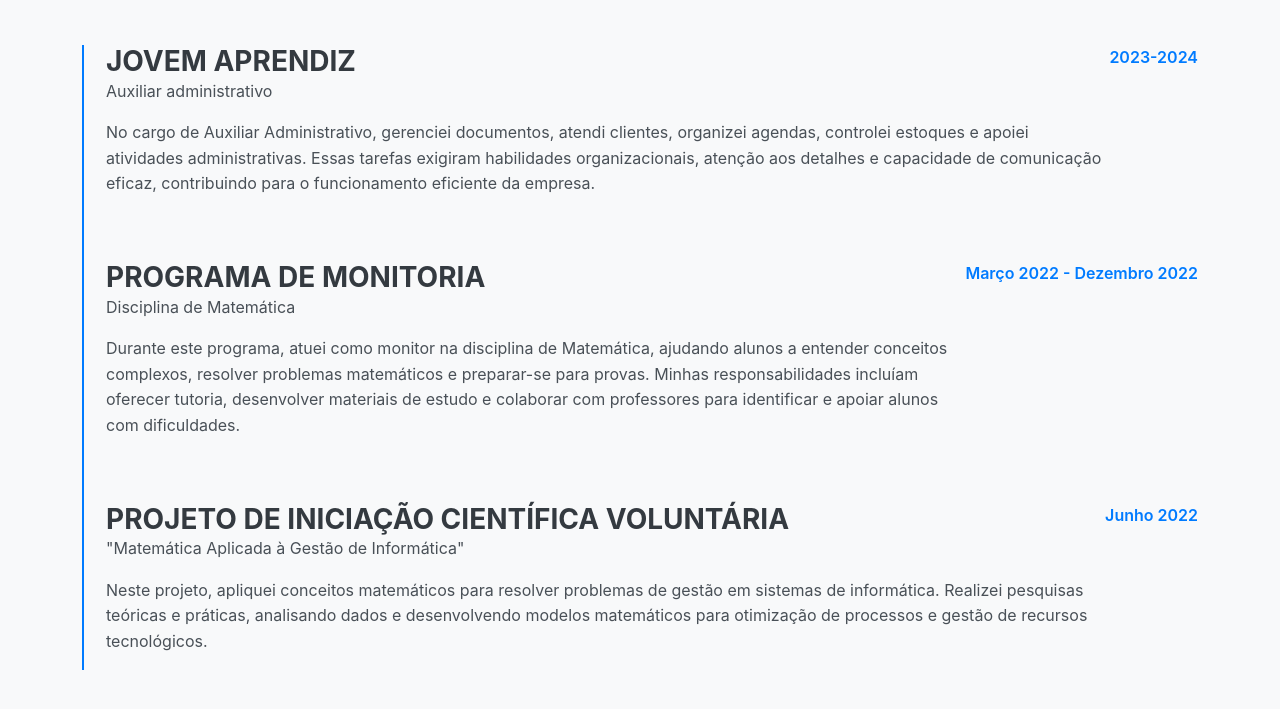
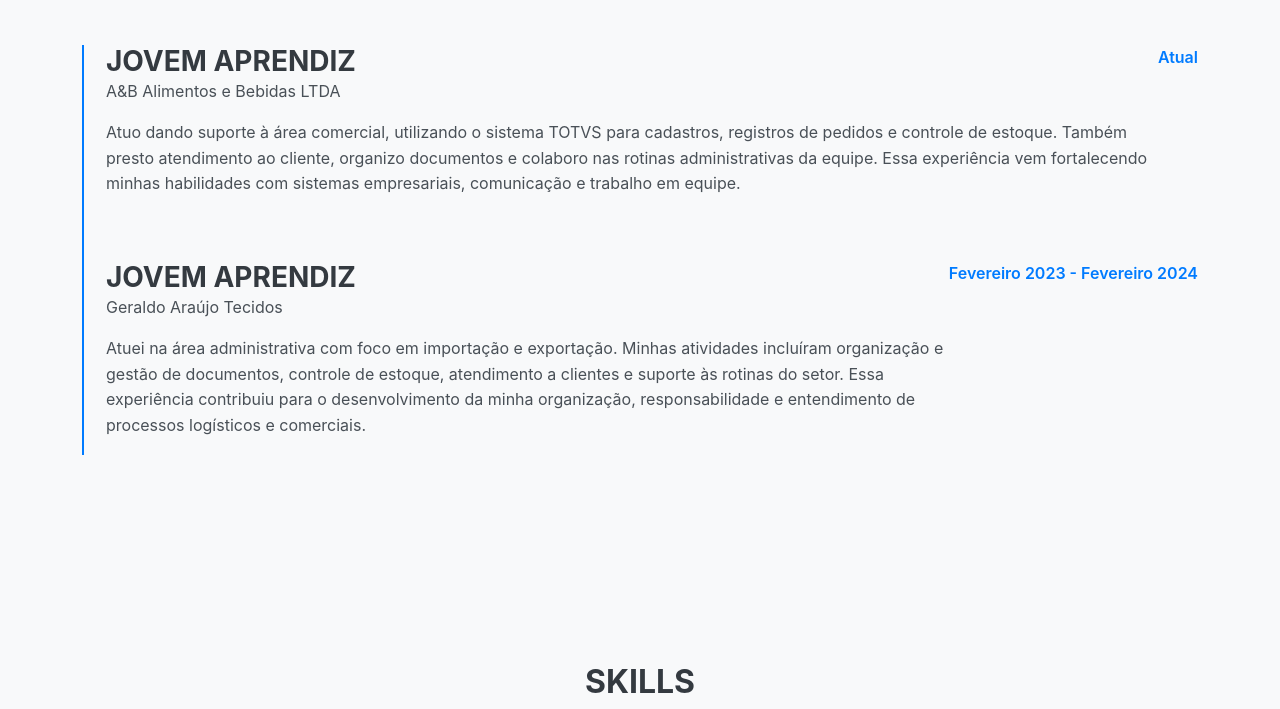
Before and after one commit to limaamorim/MeuPortif-lio, a plain HTML site: page index.html in a window 1280 px wide. Shown: the part 651-1360 px from the top of the page. Drawn offline with nearby package versions, Linux system fonts and the light colour scheme; a web font is replaced by a local one.

Commit message:
Update index.html

```diff
--- a/index.html
+++ b/index.html
@@ -62,7 +62,7 @@
                         tecnológica. Tenho experiência em desenvolvimento de software, gestão de projetos com
                         metodologias ágeis, e interesse por cibersegurança e inteligência artificial.</p>
                     <div class="social-icons">
-                        <a class="social-icon" href="https://www.linkedin.com/in/jos%C3%A9-fernando-a63036364/"
+                        <a class="social-icon" href="https://www.linkedin.com/in/jos%C3%A9-fernando-lima-amorim/"
                             target="_blank"><i class="fab fa-linkedin-in"></i></a>
                         <a class="social-icon" href="https://github.com/limaamorim" target="_blank"><i
                                 class="fab fa-github"></i></a>
@@ -83,38 +83,28 @@
                 <div class="d-flex flex-column flex-md-row justify-content-between mb-5">
                     <div class="flex-grow-1">
                         <h3 class="mb-0">Jovem Aprendiz</h3>
-                        <div class="subheading mb-3">Auxiliar administrativo</div>
-                        <p>No cargo de Auxiliar Administrativo, gerenciei documentos, atendi clientes, organizei
-                            agendas, controlei estoques e apoiei atividades administrativas. Essas tarefas exigiram
-                            habilidades organizacionais, atenção aos detalhes e capacidade de comunicação eficaz,
-                            contribuindo para o funcionamento eficiente da empresa.</p>
+                        <div class="subheading mb-3">A&B Alimentos e Bebidas LTDA</div>
+                        <p>Atuo dando suporte à área comercial, utilizando o sistema TOTVS para cadastros, registros de
+                            pedidos e controle de estoque. Também presto atendimento ao cliente, organizo documentos e
+                            colaboro nas rotinas administrativas da equipe. Essa experiência vem fortalecendo minhas
+                            habilidades com sistemas empresariais, comunicação e trabalho em equipe.</p>
                     </div>
-                    <div class="flex-shrink-0"><span class="timeline-date">2023-2024</span></div>
+                    <div class="flex-shrink-0"><span class="timeline-date">Atual</span></div>
                 </div>
 
                 <div class="d-flex flex-column flex-md-row justify-content-between mb-5">
                     <div class="flex-grow-1">
-                        <h3 class="mb-0">Programa de Monitoria</h3>
-                        <div class="subheading mb-3">Disciplina de Matemática</div>
-                        <p>Durante este programa, atuei como monitor na disciplina de Matemática, ajudando alunos a
-                            entender conceitos complexos, resolver problemas matemáticos e preparar-se para provas.
-                            Minhas responsabilidades incluíam oferecer tutoria, desenvolver materiais de estudo e
-                            colaborar com professores para identificar e apoiar alunos com dificuldades.</p>
+                        <h3 class="mb-0">Jovem Aprendiz</h3>
+                        <div class="subheading mb-3">Geraldo Araújo Tecidos</div>
+                        <p>Atuei na área administrativa com foco em importação e exportação. Minhas atividades incluíram
+                            organização e gestão de documentos, controle de estoque, atendimento a clientes e suporte às
+                            rotinas do setor. Essa experiência contribuiu para o desenvolvimento da minha organização,
+                            responsabilidade e entendimento de processos logísticos e comerciais.</p>
                     </div>
-                    <div class="flex-shrink-0"><span class="timeline-date">Março 2022 - Dezembro 2022</span></div>
-                </div>
-
-                <div class="d-flex flex-column flex-md-row justify-content-between mb-5">
-                    <div class="flex-grow-1">
-                        <h3 class="mb-0">Projeto de Iniciação Científica Voluntária</h3>
-                        <div class="subheading mb-3">"Matemática Aplicada à Gestão de Informática"</div>
-                        <p>Neste projeto, apliquei conceitos matemáticos para resolver problemas de gestão em sistemas
-                            de informática. Realizei pesquisas teóricas e práticas, analisando dados e desenvolvendo
-                            modelos matemáticos para otimização de processos e gestão de recursos tecnológicos.</p>
-                    </div>
-                    <div class="flex-shrink-0"><span class="timeline-date">Junho 2022</span></div>
+                    <div class="flex-shrink-0"><span class="timeline-date">Fevereiro 2023 - Fevereiro 2024</span></div>
                 </div>
             </div>
+        </div>
         </div>
     </section>
 
@@ -300,32 +290,19 @@
                     <ul class="fa-ul">
                         <li class="mb-3 certificate-item">
                             <span class="fa-li"><i class="fas fa-trophy"></i></span>
-                            Curso de importação e exportação
+                            Curso de HTML e CSS: Alura
                         </li>
                         <li class="mb-3 certificate-item">
                             <span class="fa-li"><i class="fas fa-trophy"></i></span>
-                            Inglês Intermediário
+                            Lógica de programação: Alura
                         </li>
                         <li class="mb-3 certificate-item">
                             <span class="fa-li"><i class="fas fa-trophy"></i></span>
-                            Técnico de Redes de Computadores
+                            Técnico de Redes de Computadores: ETE
                         </li>
                         <li class="mb-3 certificate-item">
                             <span class="fa-li"><i class="fas fa-trophy"></i></span>
-                            Programa de monitoria, na disciplina de matemática.
-                        </li>
-                        <li class="mb-3 certificate-item">
-                            <span class="fa-li"><i class="fas fa-trophy"></i></span>
-                            Menção honrosa na Olimpíada Pernambucana de Química
-                        </li>
-                        <li class="mb-3 certificate-item">
-                            <span class="fa-li"><i class="fas fa-trophy"></i></span>
-                            2° fase na OBMEP
-                        </li>
-                        <li class="mb-3 certificate-item">
-                            <span class="fa-li"><i class="fas fa-trophy"></i></span>
-                            Projeto de Iniciação Cientifica voluntária, na linha de pesquisa de "Matemática aplicada a
-                            gestão de informática"
+                            Inglês Intermediário: SENAC
                         </li>
                     </ul>
                 </div>
@@ -337,7 +314,7 @@
     <footer class="footer bg-dark text-white text-center py-4">
         <div class="container">
             <div class="mb-3">
-                <a href="https://www.linkedin.com/in/jos%C3%A9-fernando-a63036364/" class="text-white mx-2"
+                <a href="https://www.linkedin.com/in/jos%C3%A9-fernando-lima-amorim/" class="text-white mx-2"
                     target="_blank"><i class="fab fa-linkedin-in fa-lg"></i></a>
                 <a href="https://github.com/limaamorim" class="text-white mx-2" target="_blank"><i
                         class="fab fa-github fa-lg"></i></a>
```
